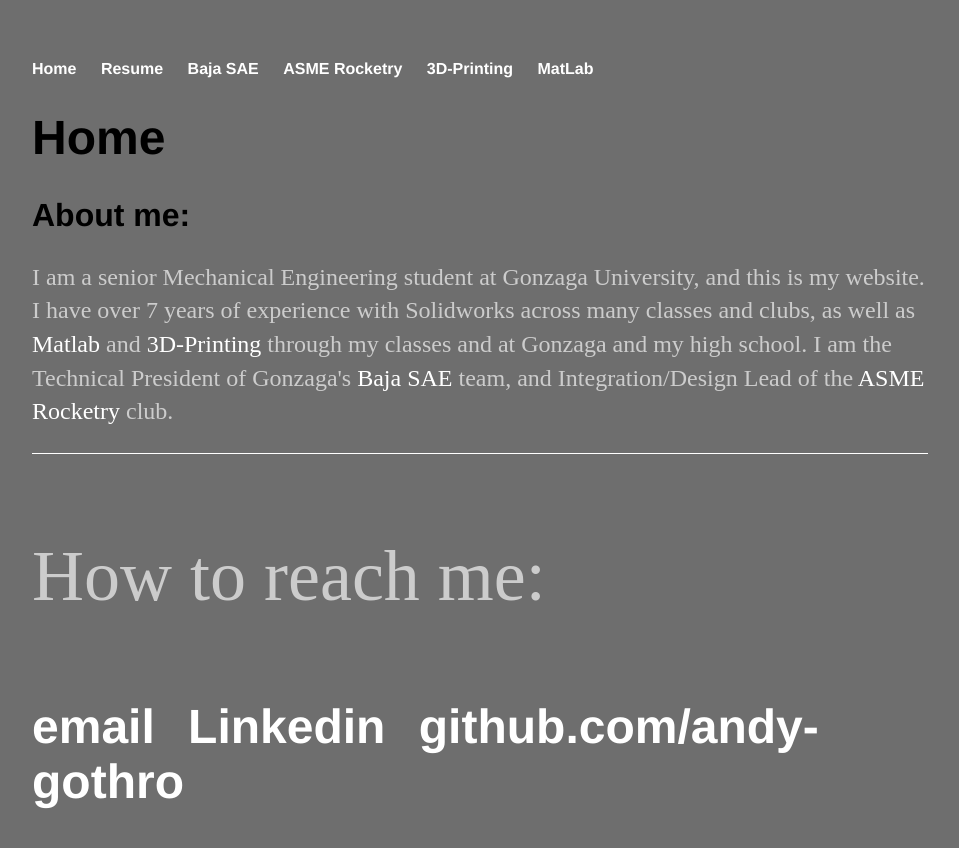
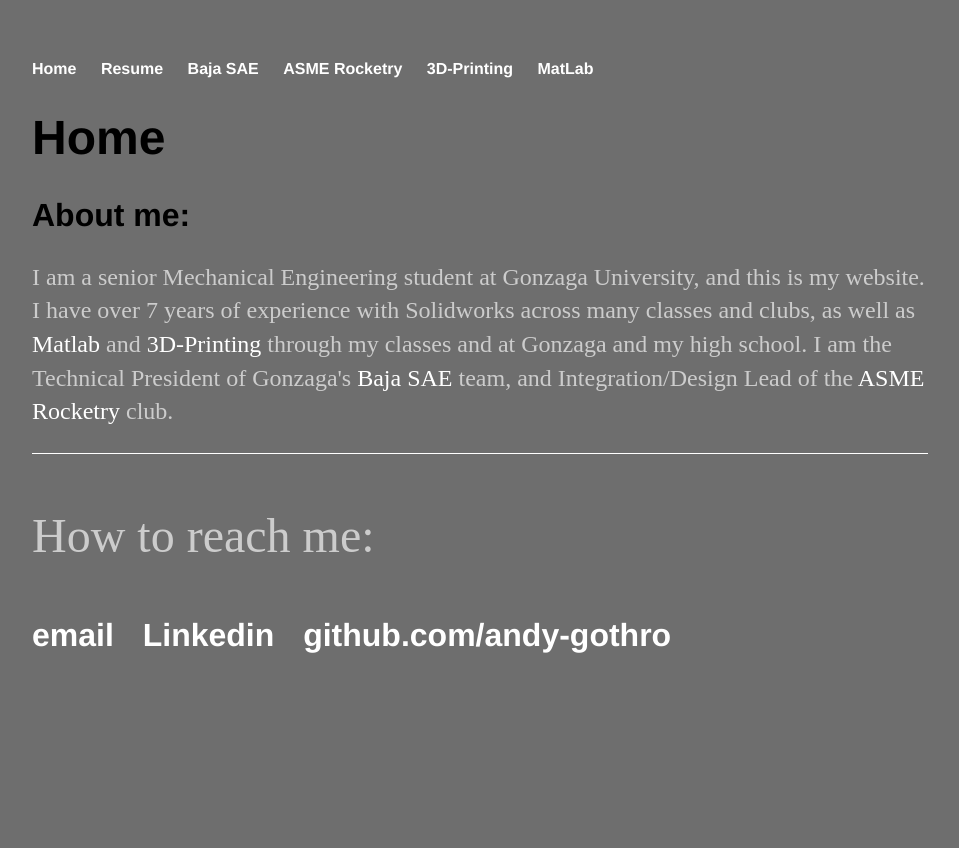
Before and after one commit to andy-gothro/andy-gothro.github.io, a Jekyll site: the page built from index.html, in a window 1280 px wide. Shown: the top 848 px of the page, without its empty margins (160-1119 px from the left). Built offline with Jekyll 4.4.1, drawn with Linux system fonts in a browser that asks for light colours.

Commit message:
Update main.css

```diff
--- a/css/main.css
+++ b/css/main.css
@@ -36,12 +36,12 @@
 
 footer {
     border-top: 1px solid #ffffff;
-    font-size: 3em;
+    font-size: 2em;
 }
 
 ul.posts {
     margin: 20px auto 40px;
-    font-size: 3em;
+    font-size: 2em;
 }
 
 ul.posts li {
```
